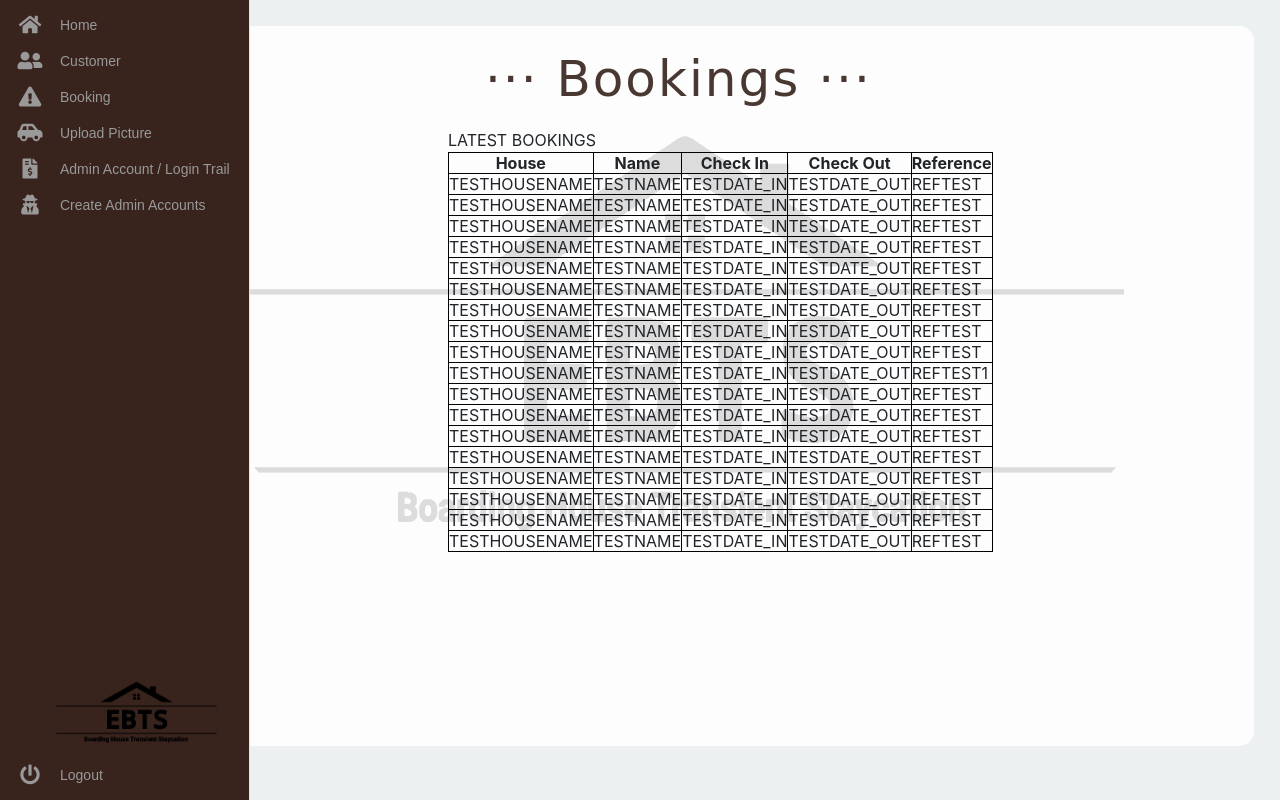
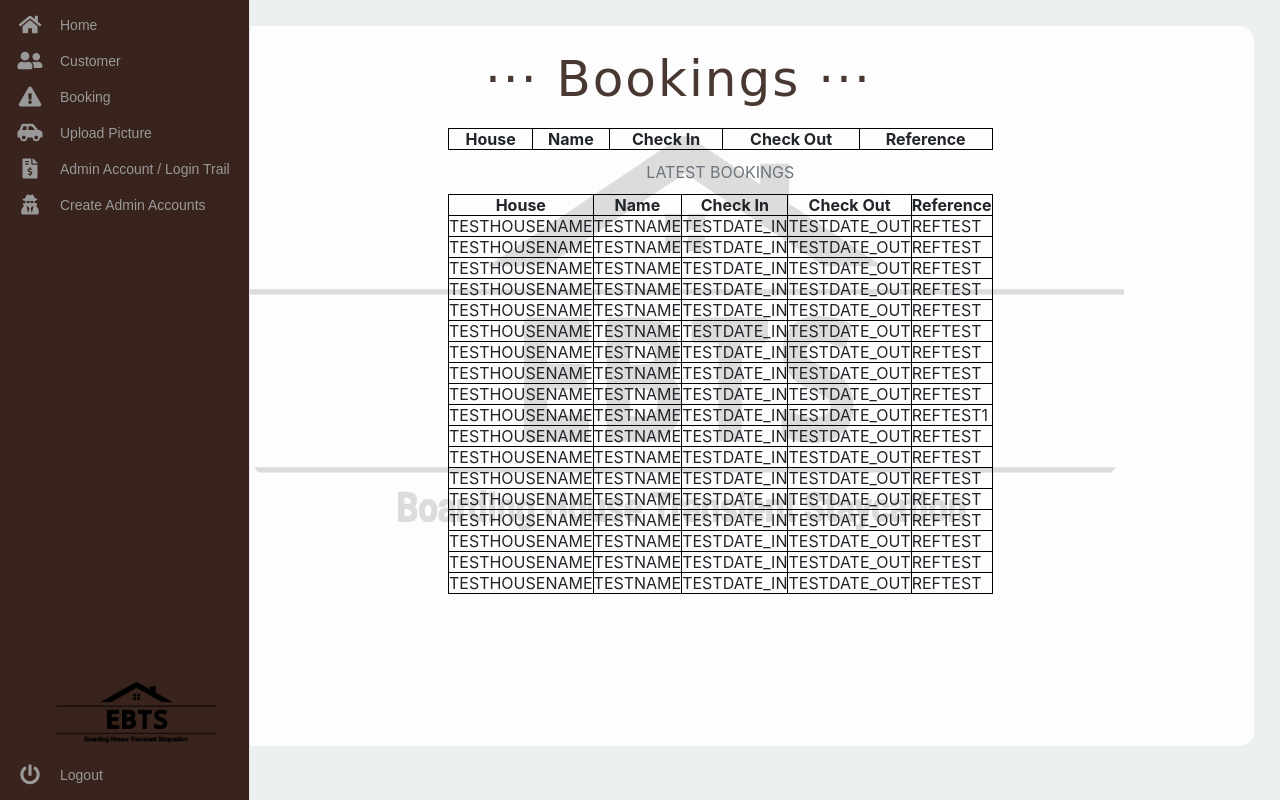
Before and after one commit to jericksignapan31/ebts, a PHP site: page /booking.php in a window 1280 px wide. Run offline with PHP 8.4, Linux system fonts and the light colour scheme; lists and menus that the app fills with data are empty; some libraries are stand-ins or nearby versions; some web fonts are replaced.

Commit message:
booking edit

```diff
--- a/booking.php
+++ b/booking.php
@@ -340,6 +340,17 @@ include("config.php");
         </ul>
     </nav>
 
+<section style="position:absolute;margin-left:35%;margin-top:10%;">
+<table class = "tbl_booking" style="width:100%" style="align:center">
+
+        <tr>
+          <th style="text-align:center">House</th>
+          <th style="text-align:center">Name</th>
+          <th style="text-align:center">Check In</th>
+          <th style="text-align:center">Check Out</th>
+          <th style="text-align:center">Reference</th>
+        </tr>
+
 
  <section style="position:absolute;margin-left:35%;margin-top:10%;">
 
```
